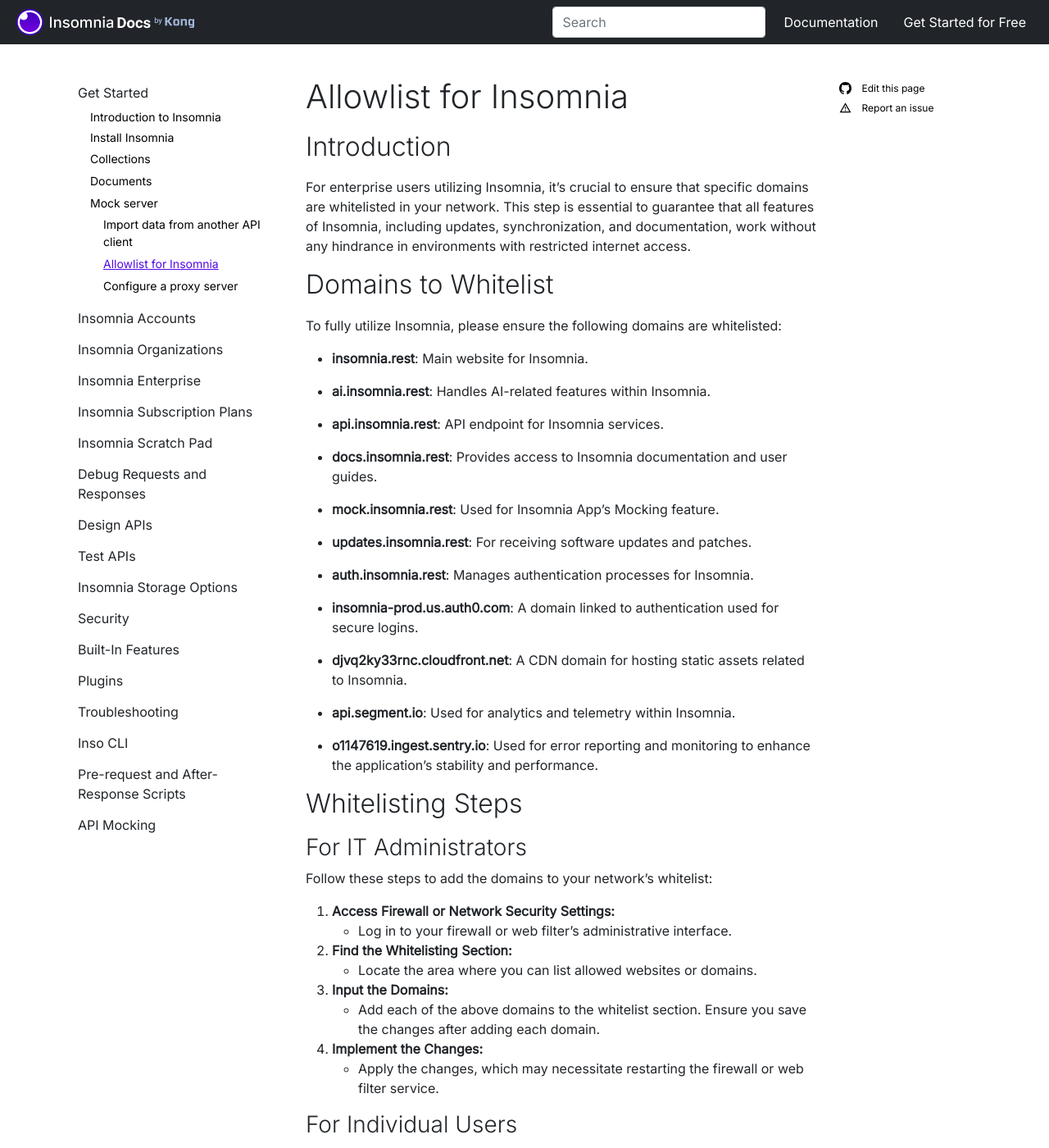
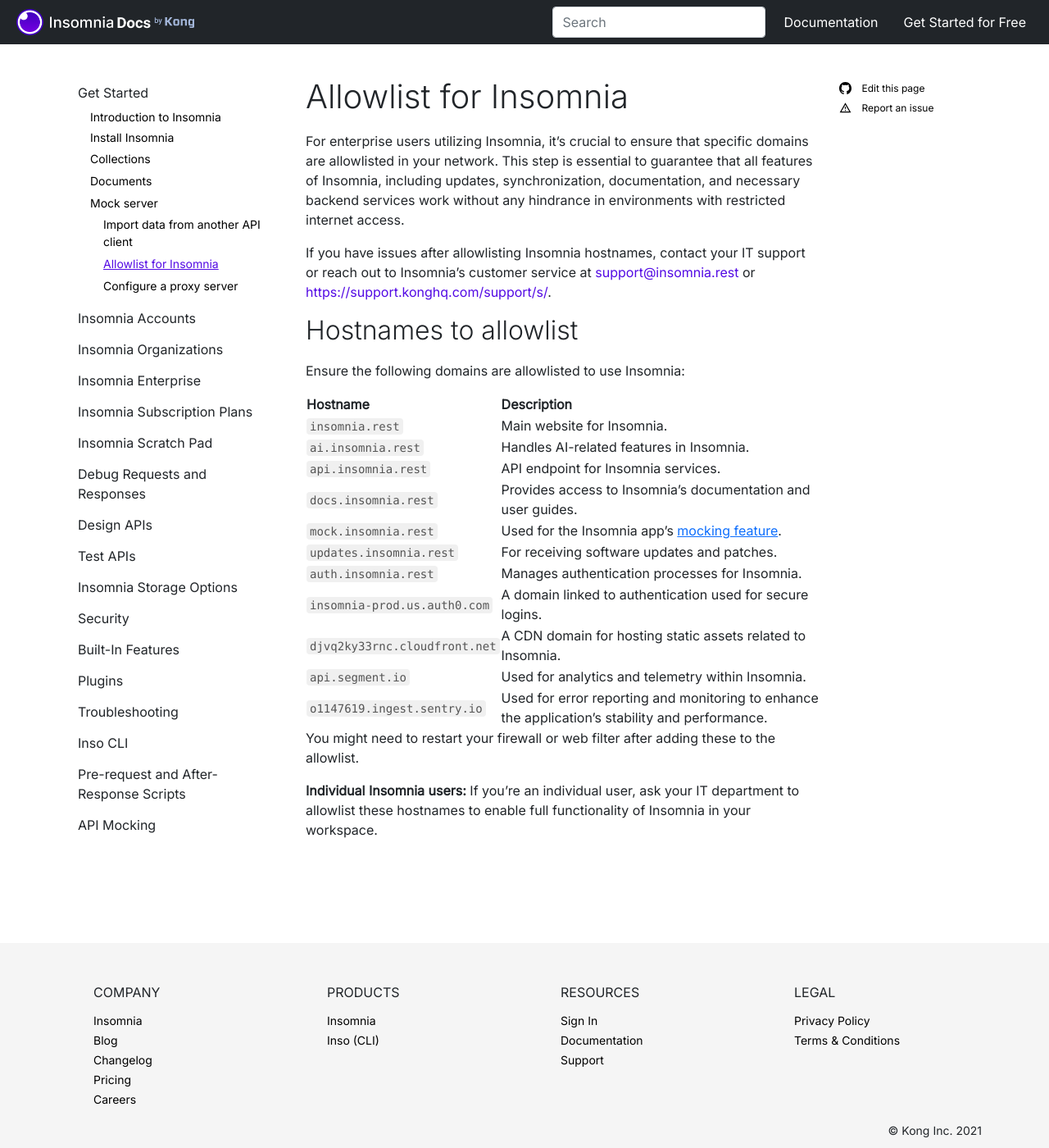
Before and after one commit to Kong/insomnia-docs, a Jekyll site: the page built from docs/insomnia/get-started/mock-server/allowlist.md, in a window 1280 px wide and 1400 px high. Shown: the whole window at 82% size. Built offline with Jekyll 4.4.1, drawn with Linux system fonts in a browser that asks for light colours; comment, search, counter and statistics services are not loaded; some of the changed text lies outside the part shown.

Commit message:
Revise the Insomnia allowlist page
Signed-off-by: Diana <75819066+cloudjumpercat@users.noreply.github.com>

```diff
--- a/docs/insomnia/get-started/mock-server/allowlist.md
+++ b/docs/insomnia/get-started/mock-server/allowlist.md
@@ -3,60 +3,29 @@
 title:  Allowlist for Insomnia
 ---
 
-<!-- for docs rework: revise this page like we normally would -->
+For enterprise users utilizing Insomnia, it's crucial to ensure that specific domains are allowlisted in your network. This step is essential to guarantee that all features of Insomnia, including updates, synchronization, documentation, and necessary backend services work without any hindrance in environments with restricted internet access.
 
-## Introduction
+If you have issues after allowlisting Insomnia hostnames, contact your IT support or reach out to Insomnia's customer service at <support@insomnia.rest> or <https://support.konghq.com/support/s/>.
 
-For enterprise users utilizing Insomnia, it's crucial to ensure that specific domains are whitelisted in your network. This step is essential to guarantee that all features of Insomnia, including updates, synchronization, and documentation, work without any hindrance in environments with restricted internet access.
+## Hostnames to allowlist
 
-## Domains to Whitelist
+Ensure the following domains are allowlisted to use Insomnia:
 
-To fully utilize Insomnia, please ensure the following domains are whitelisted:
+| Hostname | Description |
+| -------- | ----------- |
+| `insomnia.rest` | Main website for Insomnia. |
+| `ai.insomnia.rest` | Handles AI-related features in Insomnia. |
+| `api.insomnia.rest` | API endpoint for Insomnia services. |
+| `docs.insomnia.rest` | Provides access to Insomnia's documentation and user guides. |
+| `mock.insomnia.rest` | Used for the Insomnia app's [mocking feature](/insomnia/api-mocking). |
+| `updates.insomnia.rest` | For receiving software updates and patches. |
+| `auth.insomnia.rest` | Manages authentication processes for Insomnia. |
+| `insomnia-prod.us.auth0.com` | A domain linked to authentication used for secure logins. |
+| `djvq2ky33rnc.cloudfront.net` | A CDN domain for hosting static assets related to Insomnia. |
+| `api.segment.io` | Used for analytics and telemetry within Insomnia. |
+| `o1147619.ingest.sentry.io` | Used for error reporting and monitoring to enhance the application's stability and performance. |
 
-- **insomnia.rest**: Main website for Insomnia.
+You might need to restart your firewall or web filter after adding these to the allowlist.
 
-- **ai.insomnia.rest**: Handles AI-related features within Insomnia.
-
-- **api.insomnia.rest**: API endpoint for Insomnia services.
-
-- **docs.insomnia.rest**: Provides access to Insomnia documentation and user guides.
-
-- **mock.insomnia.rest**: Used for Insomnia App's Mocking feature.
-
-- **updates.insomnia.rest**: For receiving software updates and patches.
-
-- **auth.insomnia.rest**: Manages authentication processes for Insomnia.
-
-- **insomnia-prod.us.auth0.com**: A domain linked to authentication used for secure logins.
-
-- **djvq2ky33rnc.cloudfront.net**: A CDN domain for hosting static assets related to Insomnia.
-
-- **api.segment.io**: Used for analytics and telemetry within Insomnia.
-
-- **o1147619.ingest.sentry.io**:  Used for error reporting and monitoring to enhance the application's stability and performance.
-
-## Whitelisting Steps
-
-### For IT Administrators
-
-Follow these steps to add the domains to your network's whitelist:
-
-1. **Access Firewall or Network Security Settings:**
-   - Log in to your firewall or web filter's administrative interface.
-
-2. **Find the Whitelisting Section:**
-   - Locate the area where you can list allowed websites or domains.
-
-3. **Input the Domains:**
-   - Add each of the above domains to the whitelist section. Ensure you save the changes after adding each domain.
-
-4. **Implement the Changes:**
-   - Apply the changes, which may necessitate restarting the firewall or web filter service.
-
-### For Individual Users
-
-If you're an individual user, contact your IT department with this list and request these domains be whitelisted to enable full functionality of Insomnia in your workspace.
-
-## Conclusion
-
-Whitelisting these domains ensures uninterrupted access to all functionalities of Insomnia, including updates, documentation, and necessary backend services. Should you experience issues post-whitelisting, it's advisable to seek assistance from your IT support or reach out to Insomnia's customer service at <support@insomnia.rest> OR <https://support.konghq.com/support/s/>.
+{:.note}
+> **Individual Insomnia users:** If you’re an individual user, ask your IT department to allowlist these hostnames to enable full functionality of Insomnia in your workspace.
```
